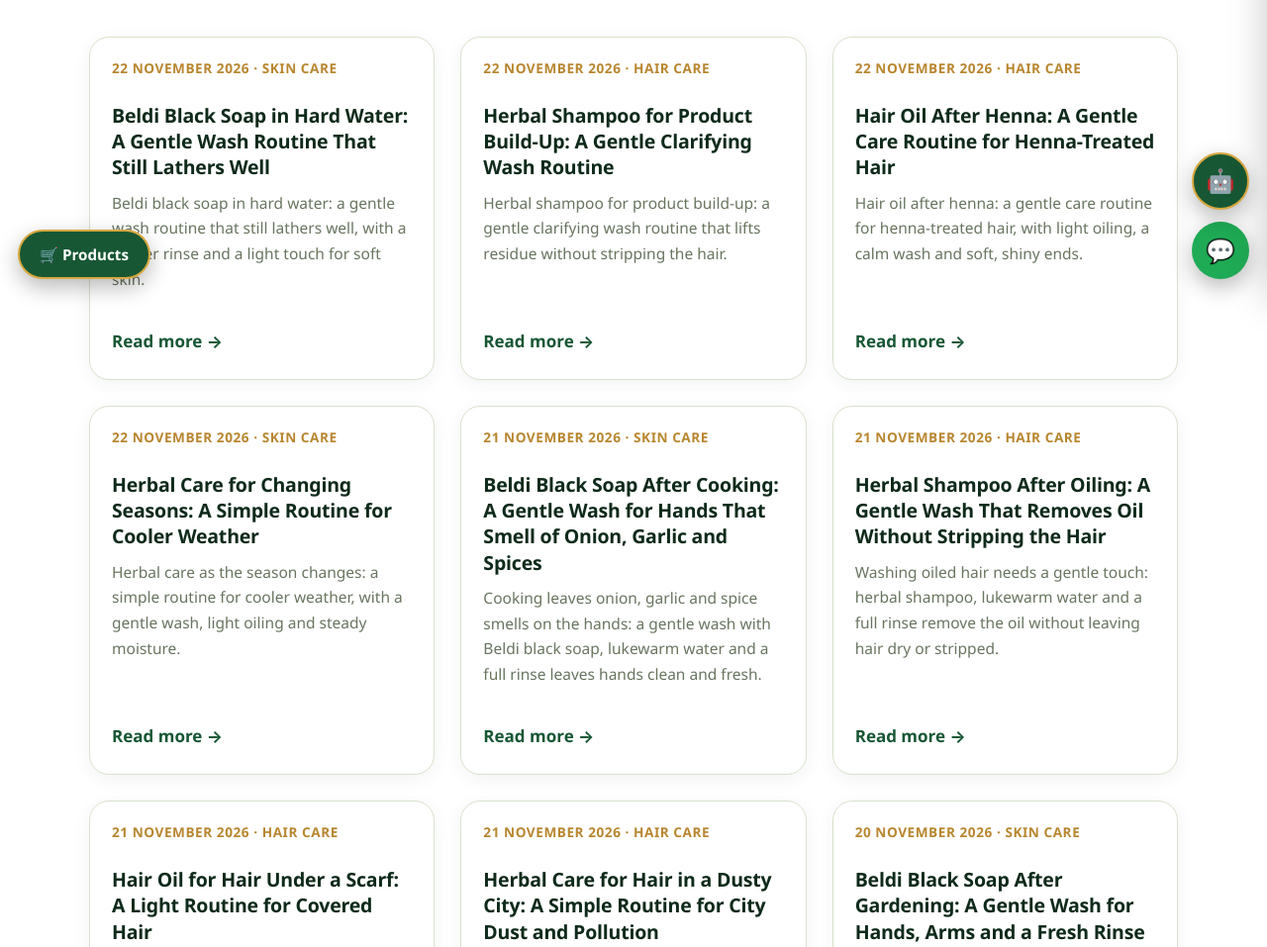
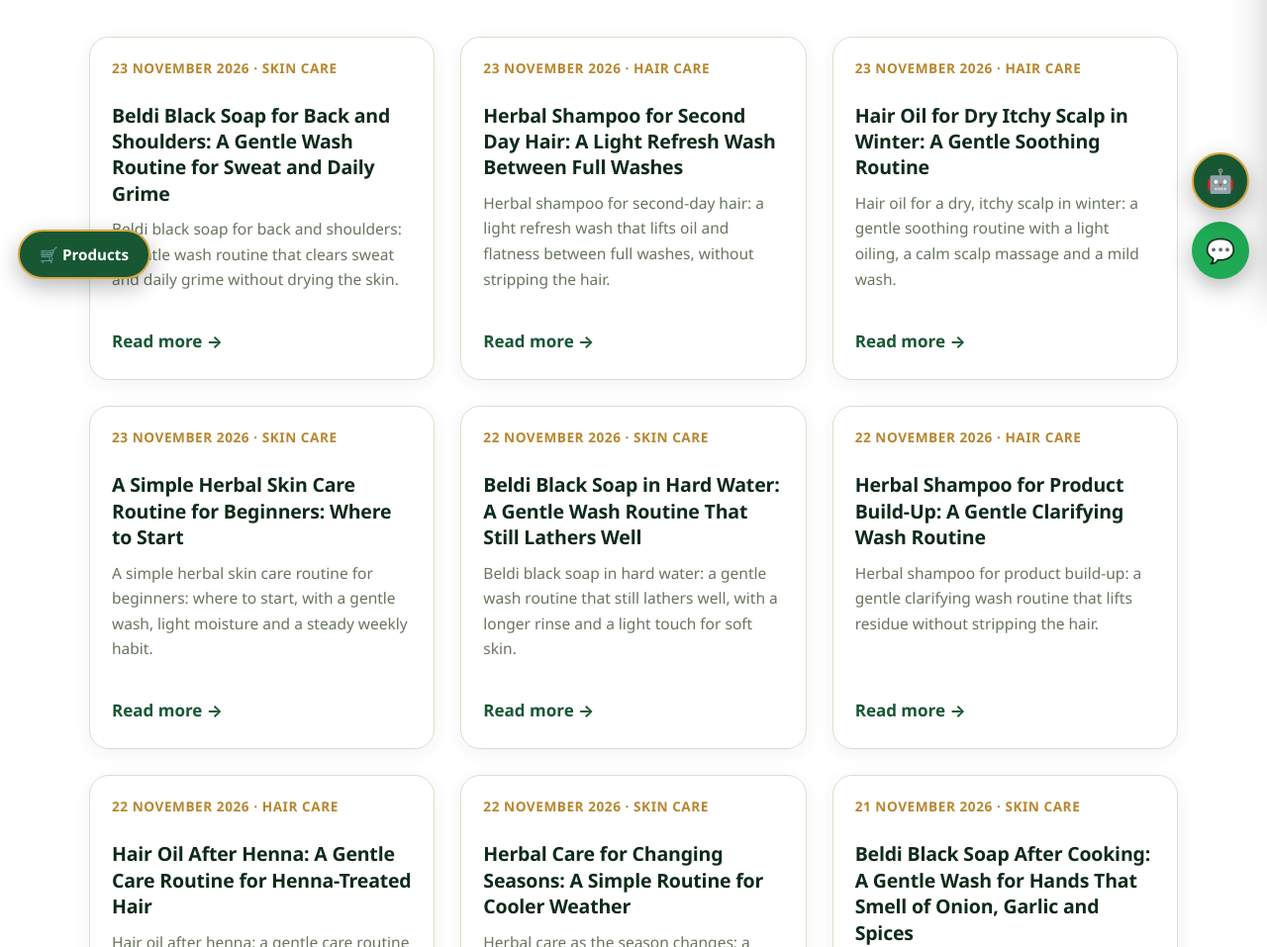
Before and after one commit to liltmark/herb-organics-store, a plain HTML site: page blog/index.html in a window 1280 px wide. Shown: the part 500-1457 px from the top of the page at 99% size. Drawn offline with Linux system fonts and the light colour scheme.

Commit message:
Blog index: add 4 articles 2026-11-23 (106 -> 110 cards)

```diff
--- a/blog/index.html
+++ b/blog/index.html
@@ -173,6 +173,42 @@
       <p class="lead center" style="max-width:680px;margin:0 auto 40px;">Honest, practical guides from our family to yours — how gentle cleansing works, what the Moroccan hammam ritual does for your skin, and why Amla, Reetha and Shikakai have been trusted in our homes for generations.</p>
 
       <div class="grid grid-3">
+        <article class="card blog-card">
+          <div class="card-body">
+            <p class="blog-date"><time datetime="2026-11-23">23 November 2026</time> · Skin Care</p>
+            <h3><a href="/blog/beldi-black-soap-back-shoulder-skin-gentle-wash-routine">Beldi Black Soap for Back and Shoulders: A Gentle Wash Routine for Sweat and Daily Grime</a></h3>
+            <p>Beldi black soap for back and shoulders: a gentle wash routine that clears sweat and daily grime without drying the skin.</p>
+            <div class="spacer"></div>
+            <a class="read-more" href="/blog/beldi-black-soap-back-shoulder-skin-gentle-wash-routine">Read more →</a>
+          </div>
+        </article>
+        <article class="card blog-card">
+          <div class="card-body">
+            <p class="blog-date"><time datetime="2026-11-23">23 November 2026</time> · Hair Care</p>
+            <h3><a href="/blog/herbal-shampoo-second-day-hair-light-refresh-wash">Herbal Shampoo for Second Day Hair: A Light Refresh Wash Between Full Washes</a></h3>
+            <p>Herbal shampoo for second-day hair: a light refresh wash that lifts oil and flatness between full washes, without stripping the hair.</p>
+            <div class="spacer"></div>
+            <a class="read-more" href="/blog/herbal-shampoo-second-day-hair-light-refresh-wash">Read more →</a>
+          </div>
+        </article>
+        <article class="card blog-card">
+          <div class="card-body">
+            <p class="blog-date"><time datetime="2026-11-23">23 November 2026</time> · Hair Care</p>
+            <h3><a href="/blog/hair-oil-dry-itchy-scalp-winter-soothing-routine">Hair Oil for Dry Itchy Scalp in Winter: A Gentle Soothing Routine</a></h3>
+            <p>Hair oil for a dry, itchy scalp in winter: a gentle soothing routine with a light oiling, a calm scalp massage and a mild wash.</p>
+            <div class="spacer"></div>
+            <a class="read-more" href="/blog/hair-oil-dry-itchy-scalp-winter-soothing-routine">Read more →</a>
+          </div>
+        </article>
+        <article class="card blog-card">
+          <div class="card-body">
+            <p class="blog-date"><time datetime="2026-11-23">23 November 2026</time> · Skin Care</p>
+            <h3><a href="/blog/simple-herbal-skin-care-routine-beginners">A Simple Herbal Skin Care Routine for Beginners: Where to Start</a></h3>
+            <p>A simple herbal skin care routine for beginners: where to start, with a gentle wash, light moisture and a steady weekly habit.</p>
+            <div class="spacer"></div>
+            <a class="read-more" href="/blog/simple-herbal-skin-care-routine-beginners">Read more →</a>
+          </div>
+        </article>
                 <article class="card blog-card">
           <div class="card-body">
             <p class="blog-date"><time datetime="2026-11-22">22 November 2026</time> · Skin Care</p>
```
